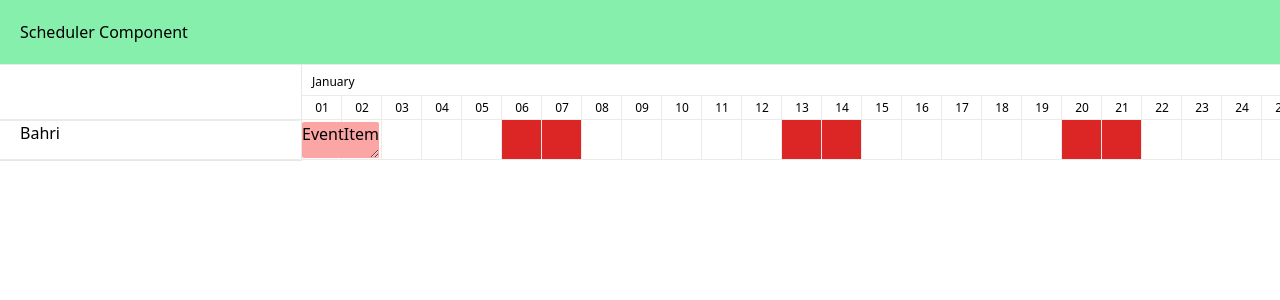
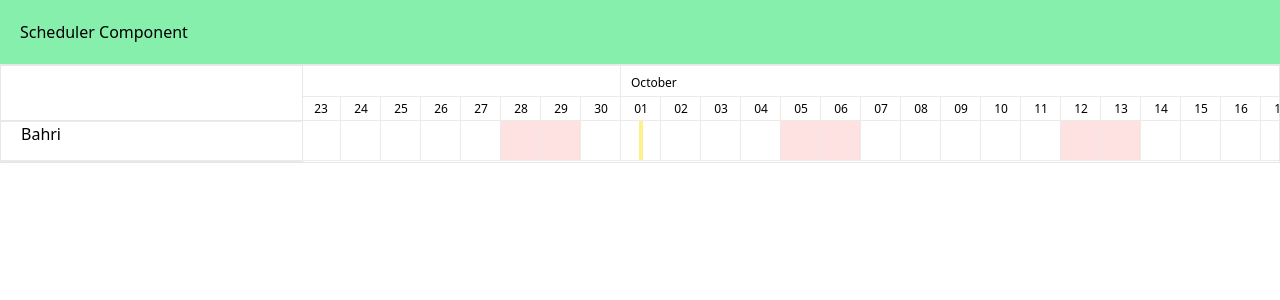
Before and after one commit to adarshquinoid/scheduler, a React (Create React App) app: page / in a window 1280 px wide. Shown: the top 300 px of the page. Built offline with nearby package versions, Linux system fonts and the light colour scheme.

Commit message:
infinite scroll

```diff
--- a/package.json
+++ b/package.json
@@ -42,6 +42,9 @@
     ]
   },
   "devDependencies": {
+    "autoprefixer": "^10.4.20",
+    "postcss": "^8.4.47",
+    "sass": "^1.79.4",
     "tailwindcss": "^3.4.13"
   }
 }
--- a/src/index.css
+++ /dev/null
@@ -1,14 +0,0 @@
-@tailwind base;
-@tailwind components;
-@tailwind utilities;
-
-.scheduler table tbody tr td{
-
-  @apply text-[14px] font-normal leading-4 border border-[#EDEAE9]
-
-}
-
-.tree-section-head{
-  border:1px solid #EDEAE9;
-  height: 68.68px;
-}
--- /dev/null
+++ b/src/index.scss
@@ -0,0 +1,41 @@
+@tailwind base;
+@tailwind components;
+@tailwind utilities;
+
+.scheduler {
+  display: flex;
+  width: 100%;
+  position: relative;
+  border: 1px solid #e5e7eb;
+  overflow: auto;
+
+  .tree-container {
+    border-right: 1px solid #e5e7eb;
+    border-bottom: 1px solid #e5e7eb;
+    z-index: 50;
+    position: sticky;
+    left: 0;
+
+    .tree{
+        background: white;
+        .tree-header{
+            background: white;
+            height:56px;
+            border-top: 1px solid #e5e7eb;
+            border-bottom: 1px solid #e5e7eb;
+        }
+
+        .tree-items-container{
+            width: max-content;
+            min-width: 300px;
+            background: white;
+        }
+
+    }
+  }
+
+  .calandar-container {
+    display: flex;
+    width: 100%;
+  }
+}
--- a/src/index.tsx
+++ b/src/index.tsx
@@ -1,6 +1,6 @@
 import React from 'react';
 import ReactDOM from 'react-dom/client';
-import './index.css';
+import './index.scss';
 import App from './App';
 import reportWebVitals from './reportWebVitals';
 
--- a/src/scheduler/components/Calendar/index.tsx
+++ b/src/scheduler/components/Calendar/index.tsx
@@ -1,25 +1,36 @@
 import dayjs from "dayjs";
-import { useState } from "react";
+import {
+  forwardRef,
+  useEffect,
+  useImperativeHandle,
+  useRef,
+  useState,
+} from "react";
 import { Months, styles } from "../../helpers/constants";
-import { CalendarColumnType } from "../../types/common";
+import {
+  CalendarColumnType,
+  CalendarProps,
+  CalendarRef,
+} from "../../types/common";
 import { Group } from "../../types/datastructure";
 import EventItem from "../EventItems";
 
-const Calendar = ({ groups = [] }: any) => {
-  const [selectedYear] = useState(2024);
+const Calandar = forwardRef<CalendarRef, CalendarProps>(
+  ({ groups = [] }, ref) => {
+    const today = new Date();
+    const todayYear = today.getFullYear();
+    const todayMonth = today.getMonth(); // 0-based
+    const todayDate = today.getDate();
     const [dragSample, setDragSample] = useState("");
     const [newPosition, setNewPostion] = useState("01-01-2024");
-
+    const [loadedYears,setLoadedYears]=useState([todayYear-1,todayYear,todayYear+1])
+    const currentDayRef = useRef<HTMLDivElement>(null);
     const generateDatesByMonth = (
       activeYear: number
     ): Record<number, CalendarColumnType[]> => {
       const datesByMonth: Record<number, CalendarColumnType[]> = {};
 
       // Get today's date for comparison
-    const today = new Date();
-    const todayYear = today.getFullYear();
-    const todayMonth = today.getMonth(); // 0-based
-    const todayDate = today.getDate();
 
       for (let month = 0; month < 12; month++) {
         const daysInMonth = new Date(activeYear, month + 1, 0).getDate(); // Get days in the month
@@ -28,7 +39,9 @@ const Calendar = ({ groups = [] }: any) => {
         for (let day = 1; day <= daysInMonth; day++) {
           const date = new Date(activeYear, month, day);
           const isCurrentDay =
-          activeYear === todayYear && month === todayMonth && day === todayDate;
+            activeYear === todayYear &&
+            month === todayMonth &&
+            day === todayDate;
           const isHoliday = date.getDay() === 0 || date.getDay() === 6; // 0 = Sunday, 6 = Saturday
 
           dates.push({
@@ -44,9 +57,10 @@ const Calendar = ({ groups = [] }: any) => {
       return datesByMonth;
     };
 
-  const datesByMonth: any = generateDatesByMonth(selectedYear);
 
-  console.log({ datesByMonth });
+    const datesByYear: any = loadedYears.map((item)=>generateDatesByMonth(item));
+
+
 
     const checkForRows = (grp: Group) => {
       const isTopLevel = grp.parent === null;
@@ -77,30 +91,69 @@ const Calendar = ({ groups = [] }: any) => {
 
       // Handle your drop logic here, e.g., updating state, sending data to a server, etc.
     };
-  console.log(datesByMonth);
+
     const handleDragOver = (e: React.DragEvent<HTMLDivElement>) => {
       e.preventDefault(); // Necessary to allow dropping
     };
 
+    const navigateToCurrentDay = () => {
+      currentDayRef?.current?.scrollIntoView({
+        behavior: "smooth",
+        block: "center",
+        inline: "center",
+      });
+    };
+    useEffect(() => {
+      if (currentDayRef?.current) {
+        navigateToCurrentDay();
+      }
+    }, []);
+    useImperativeHandle(ref, () => ({
+      loadNext: () => {
+        setLoadedYears((currentYears) => {
+          // Create a new array by incrementing the last year
+          const newYears = [...currentYears];
+          newYears.push(newYears[newYears.length - 1] + 1); // Add next year
+          return newYears;
+        });
+      },
+      loadPrevious: () => {
+        setLoadedYears((currentYears) => {
+          const newYears = [...currentYears]; // Create a copy of the array
+          newYears.unshift(newYears[0] - 1); // Prepend the previous year
+          return newYears;
+        });
+      },
+    }));
     return (
       <div className="flex flex-col">
         <div className="flex h-[32px]">
-        {Object.keys(datesByMonth).map((key) => (
+          {datesByYear.map((yr: any) => (
+            <>
+              {Object.keys(yr).map((key) => (
                 <div
                   key={key}
                   style={{
-              width: `${datesByMonth[+key]?.length * styles.dayColWidth}px`,
+                    width: `${
+                      yr[+key]?.length * styles.dayColWidth
+                    }px`,
                   }}
                   className="text-[12px] leading-[14px] font-normal border-t border-b border-r border-[#EDEAE9]"
                 >
-            <div className="p-2.5">{Months[+key as keyof typeof Months]}</div>
+                  <div className="p-2.5">
+                    {Months[+key as keyof typeof Months]}
                   </div>
+                </div>
+              ))}
+            </>
           ))}
         </div>
 
         <div className="flex h-[24px]">
-        {Object.keys(datesByMonth).map((key) =>
-          datesByMonth[+key]?.map((day: CalendarColumnType) => (
+          {datesByYear.map((yr: any) => (
+            <>
+              {Object.keys(yr).map((key) =>
+                yr[+key]?.map((day: CalendarColumnType) => (
                   <div
                     key={day ? dayjs(day.date).format("DD-MM-YYYY") : "key"}
                     className="border-b border-r border-[#EDEAE9]"
@@ -112,6 +165,8 @@ const Calendar = ({ groups = [] }: any) => {
                   </div>
                 ))
               )}
+            </>
+          ))}
         </div>
 
         <div>
@@ -119,22 +174,34 @@ const Calendar = ({ groups = [] }: any) => {
             (grp: Group) =>
               checkForRows(grp) && (
                 <div key={grp.id} className="flex z-1">
-                {Object.keys(datesByMonth).map((key) =>
-                  datesByMonth[+key]?.map((day: CalendarColumnType) => (
+                  {datesByYear.map((yr: any) => (
+                    <>
+                      {Object.keys(yr).map((key) =>
+                        yr[+key]?.map((day: CalendarColumnType) => (
                           <div
                             key={
-                        day.date ? dayjs(day.date).format("DD-MM-YYYY") : "key"
+                              day.date
+                                ? dayjs(day.date).format("DD-MM-YYYY")
+                                : "key"
                             }
                             onDragOver={handleDragOver}
                             onDrop={(e) =>
-                        handleDrop(e, dayjs(day.date).format("DD-MM-YYYY"))
+                              handleDrop(
+                                e,
+                                dayjs(day.date).format("DD-MM-YYYY")
+                              )
                             }
                             className={`border-b border-r border-[#EDEAE9] h-10 relative z-1 flex items-center justify-center ${
-                        day?.isHoliday ? "bg-red-600" : ""
+                              day?.isHoliday ? "bg-red-100" : ""
                             }`}
                             style={{ width: styles.dayColWidth }}
                           >
-                      {day.isCurrentDay&&<div className="h-full w-1 bg-yellow-200 z-50"/>}
+                            {day.isCurrentDay && (
+                              <div
+                                className="h-full w-1 bg-yellow-200 z-45"
+                                ref={currentDayRef}
+                              />
+                            )}
                             <EventItem
                               activeData={day}
                               group={grp}
@@ -144,12 +211,15 @@ const Calendar = ({ groups = [] }: any) => {
                           </div>
                         ))
                       )}
+                    </>
+                  ))}
                 </div>
               )
           )}
         </div>
       </div>
     );
-};
+  }
+);
 
-export default Calendar;
+export default Calandar;
--- a/src/scheduler/index.tsx
+++ b/src/scheduler/index.tsx
@@ -1,5 +1,5 @@
 import { forwardRef, useImperativeHandle, useRef, useState } from "react";
-import Calander from "./components/Calendar";
+import Calandar from "./components/Calendar";
 import TreeView from "./components/TreeView";
 import { modes } from "./helpers/constants";
 import {
@@ -10,24 +10,54 @@ import {
 } from "./types/common";
 
 const Scheduler = forwardRef<SchedulerRef, SchedulerProps>(
-  ({ groupData = [], handleExpand }, ref) => {
+  ({ groupData = [], handleExpand, data = [], treeHeader = "" }, ref) => {
+    const treeContainerRef = useRef<HTMLDivElement>(null);
     const treeRef = useRef<TreeRef>(null);
     const calendarRef = useRef<CalendarRef>(null);
+    const schedulerRef = useRef<HTMLDivElement  & { previousScrollLeft?: number }>(null);
     useImperativeHandle(ref, () => ({
-      onClick:()=>{}
+      onClick: () => {},
     }));
+
+
+
+    const handleScroll = () => {
+      if (schedulerRef.current) {
+        const scrollLeft = schedulerRef.current.scrollLeft;
+        const scrollWidth = schedulerRef.current.scrollWidth;
+        const clientWidth = schedulerRef.current.clientWidth;
+        if (scrollLeft === 0) {
+          calendarRef?.current?.loadPrevious()
+        }
+        else if (scrollLeft === scrollWidth - clientWidth) {
+          calendarRef?.current?.loadNext()
+
+        }
+      }
+    };
+
     const [activeModes] = useState(modes.YEAR);
     return (
-      <div className="w-full flex scheduler  overflow-auto">
-        <div className="sticky left-0 border-r border-b border-[#e5e7eb] z-50">
+      <div className="scheduler" id="scheduler" ref={schedulerRef}   onScroll={handleScroll}>
+        <div
+          className="tree-container"
+          id="tree-container"
+          ref={treeContainerRef}
+        >
           <TreeView
             groups={groupData}
+            treeHeader={treeHeader}
             handleExpand={handleExpand}
             ref={treeRef}
           />
         </div>
-        <div >
-          <Calander groups={groupData} mode={activeModes} ref={calendarRef} />
+        <div className="calander-container" id="calander-container">
+          <Calandar
+            groups={groupData}
+            mode={activeModes}
+            ref={calendarRef}
+            data={data}
+          />
         </div>
       </div>
     );
```
Also changed, not shown: src/scheduler/components/TreeView/index.tsx (+14 -8 lines), 1 other file (tests, documents, lock files or other folders). Lines whose indentation alone changed are shown as unchanged.
